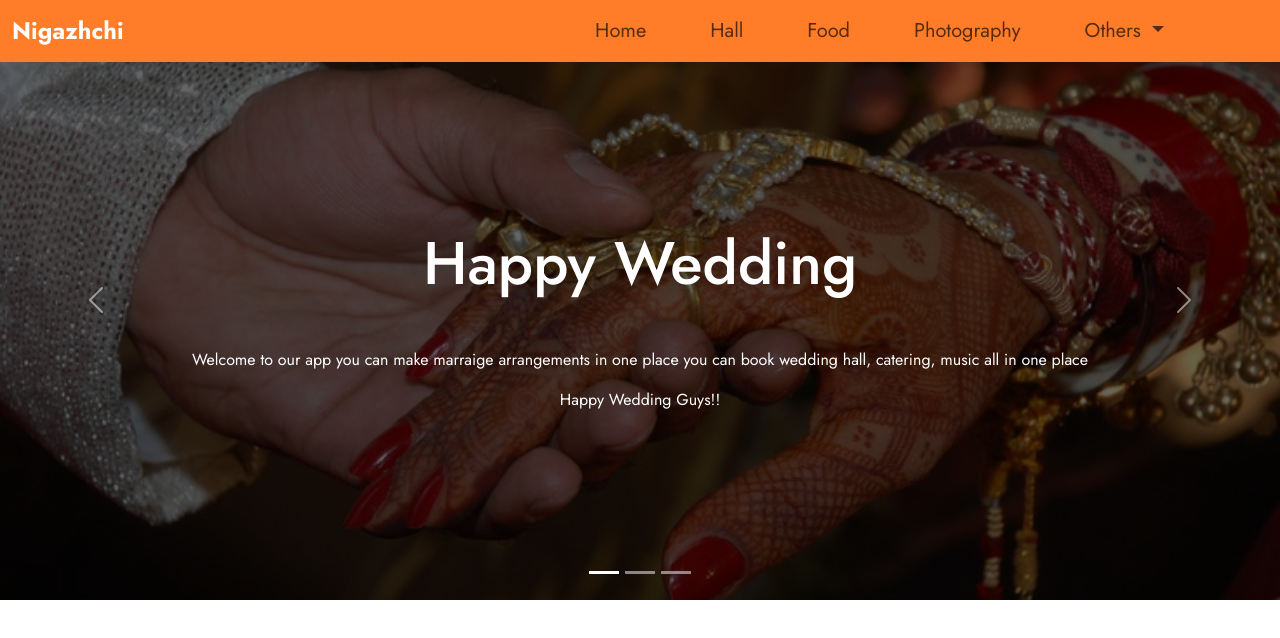
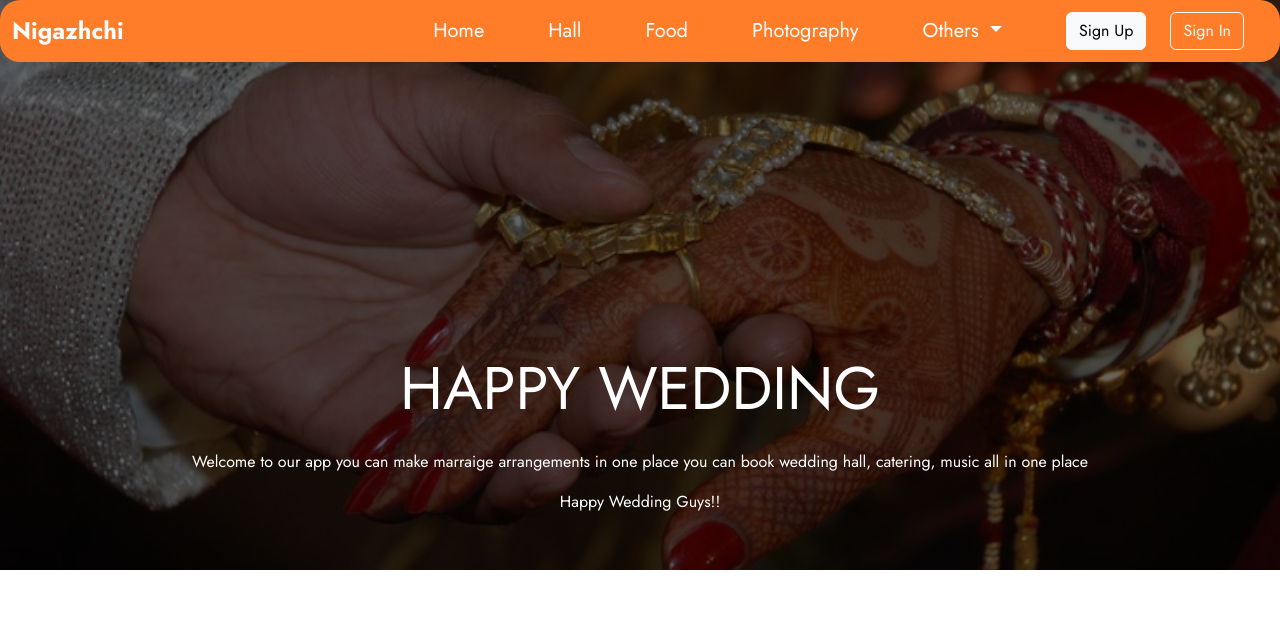
Before and after one commit to imsedhu/Nigazhchi, a plain HTML site: page index.html in a window 1280 px wide. Drawn offline with nearby package versions, Linux system fonts and the light colour scheme.

Commit message:
navbar buttons added

```diff
--- a/index.html
+++ b/index.html
@@ -22,31 +22,31 @@
       <div class="collapse navbar-collapse" id="navbarSupportedContent">
         <ul class="navbar-nav ms-auto mb-2 mb-lg-0 me-5 ">
           <li class="nav-item me-5">
-            <a class="nav-link fs-5"  href="#">Home</a>
+            <a class="nav-link fs-5 text-white"  href="#">Home</a>
           </li>
           <li class="nav-item me-5">
-            <a class="nav-link fs-5" href="#">Hall</a>
+            <a class="nav-link fs-5 text-white" href="#">Hall</a>
           </li>
           <li class="nav-item me-5">
-            <a class="nav-link fs-5" href="#">Food</a>
+            <a class="nav-link fs-5 text-white" href="#">Food</a>
           </li>
           <li class="nav-item me-5">
-            <a class="nav-link fs-5" href="#">Photography</a>
+            <a class="nav-link fs-5 text-white" href="#">Photography</a>
           </li>
-          <li class="nav-item dropdown me-5">
-            <a class="nav-link dropdown-toggle fs-5" href="#" role="button" data-bs-toggle="dropdown" aria-expanded="false">
+          <li class="nav-item dropdown me-2">
+            <a class="nav-link dropdown-toggle fs-5 text-white" href="#" role="button" data-bs-toggle="dropdown" aria-expanded="false">
               Others
             </a>
             <ul class="dropdown-menu">
-              <li><a class="dropdown-item fs-5" href="#">Music</a></li>
-              <li><a class="dropdown-item fs-5" href="#">Decoration</a></li>
+              <li><a class="dropdown-item fs-5 " href="#">Music</a></li>
+              <li><a class="dropdown-item fs-5 " href="#">Decoration</a></li>
             </ul>
           </li>
         </ul>
-        <!-- <form class="d-flex" role="search">
-          <input class="form-control me-2" type="search" placeholder="Search" aria-label="Search">
-          <button class="btn btn-outline-success" type="submit">Search</button>
-        </form> -->
+        <form class="d-flex me-4 gap-4" role="search">
+          <button class="btn btn-light" type="submit">Sign Up</button>
+          <button class="btn btn-outline-light" type="submit">Sign In</button>
+        </form>
       </div>
     </div>
   </nav>
@@ -54,44 +54,38 @@
   <!-- home section -->
   <!-- carosul -->
   <div id="carouselExampleCaptions" class="carousel slide">
-    <div class="carousel-indicators">
+   <!--  <div class="carousel-indicators">
       <button type="button" data-bs-target="#carouselExampleCaptions" data-bs-slide-to="0" class="active" aria-current="true" aria-label="Slide 1"></button>
       <button type="button" data-bs-target="#carouselExampleCaptions" data-bs-slide-to="1" aria-label="Slide 2"></button>
       <button type="button" data-bs-target="#carouselExampleCaptions" data-bs-slide-to="2" aria-label="Slide 3"></button>
-    </div>
+    </div> -->
     <div class="carousel-inner">
       <div class="carousel-item active">
         <img src="./assets/imgs/carousel-img/carousel-img-1.jfif" class="d-block w-100" alt="...">
-        <div class="carousel-caption top-0 d-none d-md-block">
-          <h5 class="mt-5">Happy Wedding</h5>
-          <p class="mt-5">Welcome to our app you can make marraige arrangements in one place you can book wedding hall, catering, music all in one place </p>
+        <div class="carousel-caption  d-md-block">
+          <p class="slide-title">Happy Wedding</p>
+          <p class="">Welcome to our app you can make marraige arrangements in one place you can book wedding hall, catering, music all in one place </p>
           <p>Happy Wedding Guys!!</p>
         </div>
       </div>
-      <div class="carousel-item">
-        <img src="./assets/imgs/wedding hall/Venue-photos-District-wise/madhurai/rajalakshmi hall.png" class="d-block w-100" alt="...">
-        <div class="carousel-caption d-none d-md-block">
-          <h5>Second slide label</h5>
-          <p>Some representative placeholder content for the second slide.</p>
-        </div>
-      </div>
-      <div class="carousel-item">
-        <img src="./assets/imgs/wedding hall/Venue-photos-District-wise/thanjavur/pnm mahal.png" class="d-block w-100" alt="...">
-        <div class="carousel-caption d-none d-md-block">
-          <h5>Third slide label</h5>
-          <p>Some representative placeholder content for the third slide.</p>
-        </div>
-      </div>
     </div>
-    <button class="carousel-control-prev" type="button" data-bs-target="#carouselExampleCaptions" data-bs-slide="prev">
+    <!--  <button class="carousel-control-prev" type="button" data-bs-target="#carouselExampleCaptions" data-bs-slide="prev">
       <span class="carousel-control-prev-icon" aria-hidden="true"></span>
       <span class="visually-hidden">Previous</span>
     </button>
     <button class="carousel-control-next" type="button" data-bs-target="#carouselExampleCaptions" data-bs-slide="next">
       <span class="carousel-control-next-icon" aria-hidden="true"></span>
       <span class="visually-hidden">Next</span>
-    </button>
+    </button> -->
   </div>
+
+
+
+
+
+
+
+
   <!-- js file -->
     <script src="./script.js"></script>
 </body>
--- a/style.css
+++ b/style.css
@@ -26,11 +26,12 @@ nav{
   top: 0;
   left: 0;
   z-index: 100;
+  border-radius: 20px;
 }
 
 /* home carousel */
 .carousel-item{
-  height: 600px;
+  height: 570px;
 }
 .carousel img{
   height: 100%;
@@ -40,7 +41,7 @@ nav{
 .carousel-caption{
   margin-top: 160px;
 }
-.carousel-caption h5{
+.slide-title{
   font-size: 60px;
-
+  text-transform: uppercase;
 }
```
